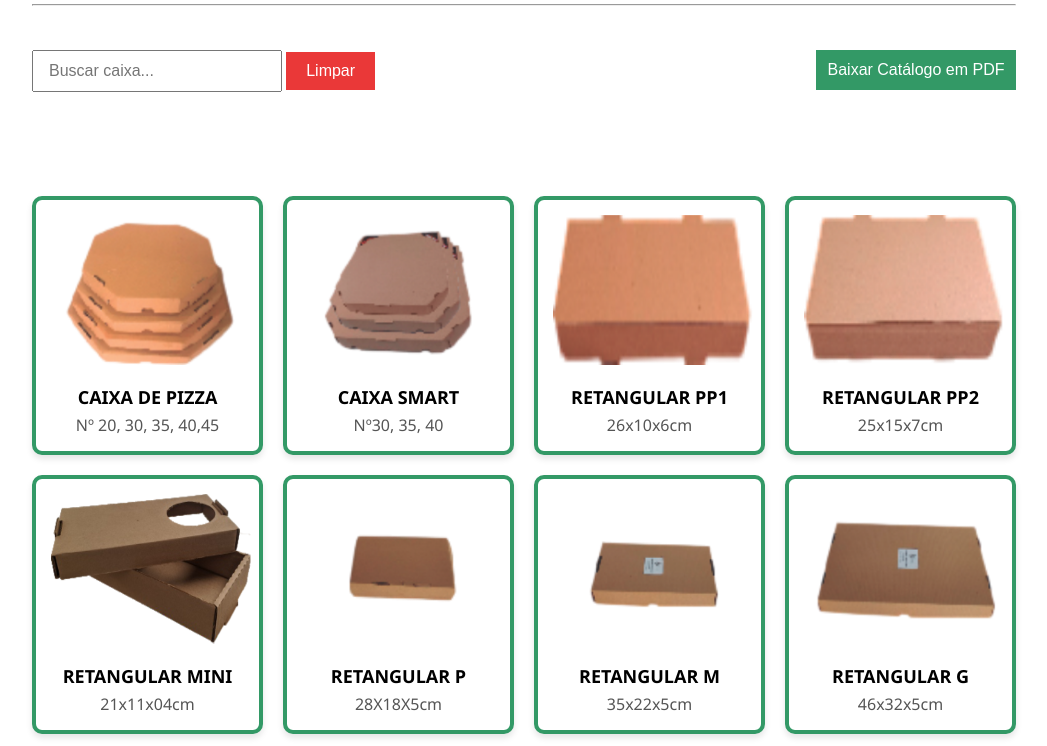
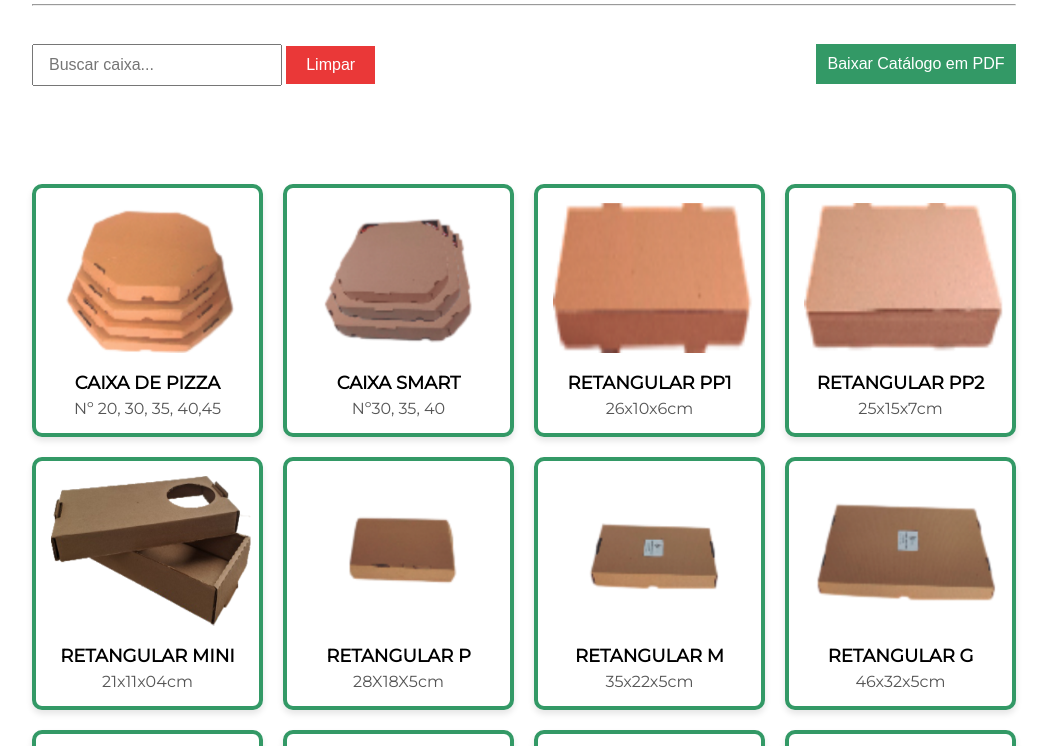
Before and after one commit to DesignEcocaixas/catalogo-dinamico, a plain HTML site: page index.html in a window 1280 px wide. Shown: the part 145-891 px from the top of the page, without its empty margins (116-1163 px from the left). Drawn offline with nearby package versions, Linux system fonts and the light colour scheme.

Commit message:
Update style.css

```diff
--- a/style.css
+++ b/style.css
@@ -5,7 +5,7 @@
 }
 
 body {
-    font-family: 'Segoe UI', sans-serif;
+    font-family: 'Montserrat', sans-serif;
     margin: 0px 10%;
     padding: 20px;
 }
```
